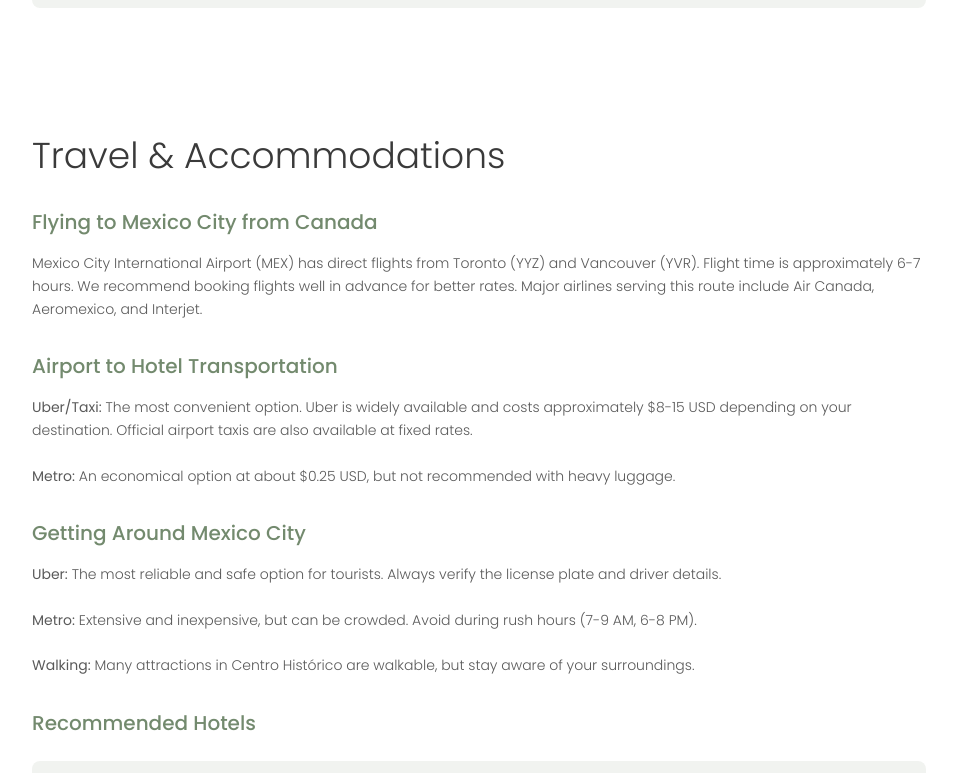
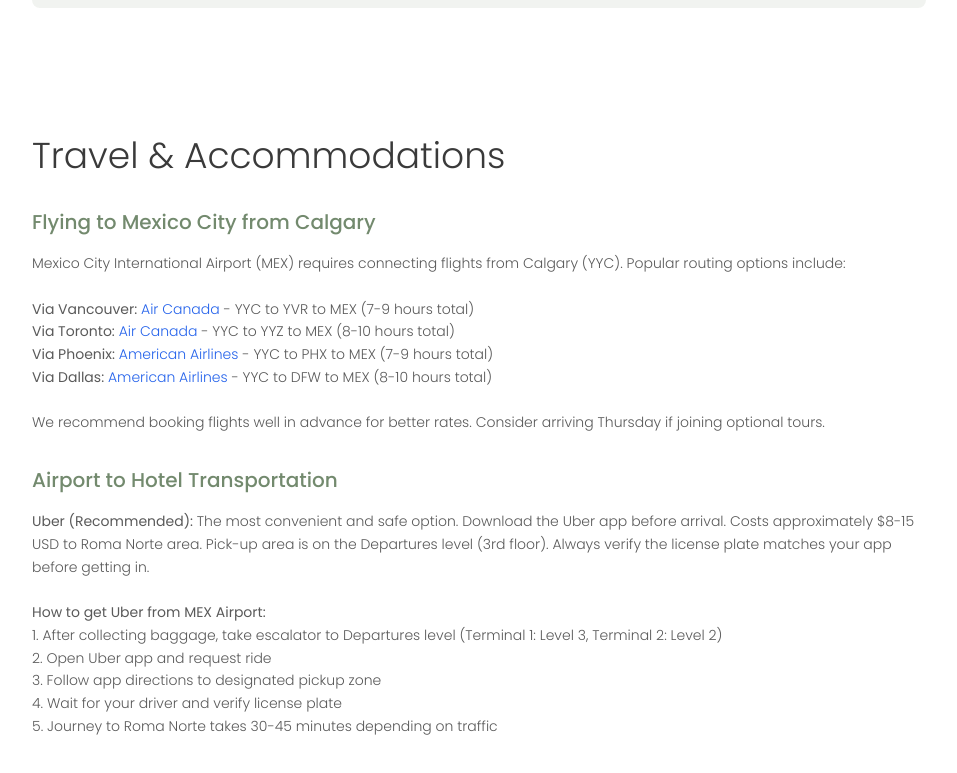
Before and after one commit to theplaylabs/layered-sticky-canvas, a React (Vite) app: page / in a window 1280 px wide. Shown: the part 2000-2773 px from the top of the page, without its empty margins (216-1173 px from the left). Built offline with nearby package versions, Linux system fonts and the light colour scheme.

Commit message:
Fix styling and content updates
Right-align "Join us in celebration", update flight info for Calgary, add Uber instructions, hotel recommendations near Roma Norte, and remove RSVP for farewell brunch.

```diff
--- a/src/pages/Index.tsx
+++ b/src/pages/Index.tsx
@@ -48,7 +48,7 @@ const Index = () => {
               </h2>
             </div>
 
-            <p className="text-sm font-primary font-light tracking-[0.3em] text-muted-foreground uppercase mt-4 relative z-10">
+            <p className="text-sm font-primary font-light tracking-[0.3em] text-muted-foreground uppercase mt-4 relative z-10 text-right">
               Join us in celebration
             </p>
           </div>
@@ -235,12 +235,20 @@ const Index = () => {
             {/* Getting to Mexico City */}
             <div className="space-y-4">
               <h3 className="text-xl font-primary font-medium" style={{ color: '#738a6e' }}>
-                Flying to Mexico City from Canada
+                Flying to Mexico City from Calgary
               </h3>
               <p className="text-sm font-primary font-light leading-relaxed" style={{ color: '#5a5a5a' }}>
-                Mexico City International Airport (MEX) has direct flights from Toronto (YYZ) and Vancouver (YVR).
-                Flight time is approximately 6-7 hours. We recommend booking flights well in advance for better rates.
-                Major airlines serving this route include Air Canada, Aeromexico, and Interjet.
+                Mexico City International Airport (MEX) requires connecting flights from Calgary (YYC). Popular routing options include:
+                <br /><br />
+                <strong>Via Vancouver:</strong> <a href="https://www.aircanada.com" target="_blank" rel="noopener noreferrer" className="text-blue-600 hover:underline">Air Canada</a> - YYC to YVR to MEX (7-9 hours total)
+                <br />
+                <strong>Via Toronto:</strong> <a href="https://www.aircanada.com" target="_blank" rel="noopener noreferrer" className="text-blue-600 hover:underline">Air Canada</a> - YYC to YYZ to MEX (8-10 hours total)
+                <br />
+                <strong>Via Phoenix:</strong> <a href="https://www.aa.com" target="_blank" rel="noopener noreferrer" className="text-blue-600 hover:underline">American Airlines</a> - YYC to PHX to MEX (7-9 hours total)
+                <br />
+                <strong>Via Dallas:</strong> <a href="https://www.aa.com" target="_blank" rel="noopener noreferrer" className="text-blue-600 hover:underline">American Airlines</a> - YYC to DFW to MEX (8-10 hours total)
+                <br /><br />
+                We recommend booking flights well in advance for better rates. Consider arriving Thursday if joining optional tours.
               </p>
             </div>
 
@@ -250,10 +258,16 @@ const Index = () => {
                 Airport to Hotel Transportation
               </h3>
               <p className="text-sm font-primary font-light leading-relaxed" style={{ color: '#5a5a5a' }}>
-                <strong>Uber/Taxi:</strong> The most convenient option. Uber is widely available and costs approximately $8-15 USD depending on your destination.
-                Official airport taxis are also available at fixed rates.
+                <strong>Uber (Recommended):</strong> The most convenient and safe option. Download the Uber app before arrival.
+                Costs approximately $8-15 USD to Roma Norte area. Pick-up area is on the Departures level (3rd floor).
+                Always verify the license plate matches your app before getting in.
                 <br /><br />
-                <strong>Metro:</strong> An economical option at about $0.25 USD, but not recommended with heavy luggage.
+                <strong>How to get Uber from MEX Airport:</strong>
+                <br />1. After collecting baggage, take escalator to Departures level (Terminal 1: Level 3, Terminal 2: Level 2)
+                <br />2. Open Uber app and request ride
+                <br />3. Follow app directions to designated pickup zone
+                <br />4. Wait for your driver and verify license plate
+                <br />5. Journey to Roma Norte takes 30-45 minutes depending on traffic
               </p>
             </div>
 
@@ -263,11 +277,14 @@ const Index = () => {
                 Getting Around Mexico City
               </h3>
               <p className="text-sm font-primary font-light leading-relaxed" style={{ color: '#5a5a5a' }}>
-                <strong>Uber:</strong> The most reliable and safe option for tourists. Always verify the license plate and driver details.
+                <strong>Uber (Recommended):</strong> The most reliable and safe option for tourists. Always verify the license plate and driver details before entering.
+                Most rides within the city cost $3-8 USD. UberX is the most common option.
                 <br /><br />
-                <strong>Metro:</strong> Extensive and inexpensive, but can be crowded. Avoid during rush hours (7-9 AM, 6-8 PM).
+                <strong>Metro:</strong> Extensive and inexpensive at about $0.25 USD, but can be very crowded. Avoid during rush hours (7-9 AM, 6-8 PM).
+                Generally safe but not ideal for tourists with luggage or valuables.
                 <br /><br />
-                <strong>Walking:</strong> Many attractions in Centro Histórico are walkable, but stay aware of your surroundings.
+                <strong>Walking:</strong> Roma Norte and Centro Histórico are very walkable neighborhoods. Stay aware of your surroundings,
+                especially at night. Our wedding venues are easily accessible by Uber from Roma Norte hotels.
               </p>
             </div>
 
@@ -281,15 +298,15 @@ const Index = () => {
                 <AccordionItem value="hotel-luxury" className="border-none">
                   <AccordionTrigger className="hover:no-underline py-3 px-4 rounded-lg bg-opacity-30" style={{ backgroundColor: 'rgba(115, 138, 110, 0.1)' }}>
                     <div className="text-left w-full">
-                      <h4 className="font-primary font-medium" style={{ color: '#3a3a3a' }}>Four Seasons Hotel Mexico City</h4>
-                      <p className="text-sm font-primary font-light" style={{ color: '#5a5a5a' }}>Luxury • Paseo de la Reforma</p>
-                      <p className="text-sm font-primary font-light" style={{ color: '#6a6a6a' }}>$300-500 USD/night</p>
+                      <h4 className="font-primary font-medium" style={{ color: '#3a3a3a' }}>The Brick Hotel</h4>
+                      <p className="text-sm font-primary font-light" style={{ color: '#5a5a5a' }}>Luxury • Roma Norte</p>
+                      <p className="text-sm font-primary font-light" style={{ color: '#6a6a6a' }}>$250-400 USD/night</p>
                     </div>
                   </AccordionTrigger>
                   <AccordionContent className="pt-2 pb-4 px-4">
                     <p className="text-sm font-primary font-light leading-relaxed" style={{ color: '#5a5a5a' }}>
-                      Located in the heart of Polanco, this luxury hotel offers exceptional service, beautiful rooms, and is close to many of our wedding events.
-                      Features include a spa, fitness center, and excellent restaurants.
+                      A sophisticated luxury hotel in the heart of Roma Norte, walking distance to trendy restaurants and cafes.
+                      Features beautiful design, rooftop terrace, and excellent service. Perfect location for our wedding festivities.
                     </p>
                   </AccordionContent>
                 </AccordionItem>
@@ -297,15 +314,15 @@ const Index = () => {
                 <AccordionItem value="hotel-boutique" className="border-none">
                   <AccordionTrigger className="hover:no-underline py-3 px-4 rounded-lg bg-opacity-30" style={{ backgroundColor: 'rgba(115, 138, 110, 0.1)' }}>
                     <div className="text-left w-full">
-                      <h4 className="font-primary font-medium" style={{ color: '#3a3a3a' }}>Hotel Downtown Mexico</h4>
-                      <p className="text-sm font-primary font-light" style={{ color: '#5a5a5a' }}>Boutique • Centro Histórico</p>
-                      <p className="text-sm font-primary font-light" style={{ color: '#6a6a6a' }}>$150-250 USD/night</p>
+                      <h4 className="font-primary font-medium" style={{ color: '#3a3a3a' }}>Casa Goliana</h4>
+                      <p className="text-sm font-primary font-light" style={{ color: '#5a5a5a' }}>Boutique • Roma Norte</p>
+                      <p className="text-sm font-primary font-light" style={{ color: '#6a6a6a' }}>$120-200 USD/night</p>
                     </div>
                   </AccordionTrigger>
                   <AccordionContent className="pt-2 pb-4 px-4">
                     <p className="text-sm font-primary font-light leading-relaxed" style={{ color: '#5a5a5a' }}>
-                      A stylish boutique hotel in the historic center, perfect for exploring the city's cultural attractions.
-                      Walking distance to many wedding venues and featuring modern amenities with colonial charm.
+                      A charming boutique hotel in a beautifully restored colonial mansion in Roma Norte.
+                      Features unique rooms, courtyard garden, and personalized service. Walking distance to local attractions and nightlife.
                     </p>
                   </AccordionContent>
                 </AccordionItem>
@@ -313,15 +330,15 @@ const Index = () => {
                 <AccordionItem value="hotel-budget" className="border-none">
                   <AccordionTrigger className="hover:no-underline py-3 px-4 rounded-lg bg-opacity-30" style={{ backgroundColor: 'rgba(115, 138, 110, 0.1)' }}>
                     <div className="text-left w-full">
-                      <h4 className="font-primary font-medium" style={{ color: '#3a3a3a' }}>Hotel Majestic</h4>
-                      <p className="text-sm font-primary font-light" style={{ color: '#5a5a5a' }}>Mid-Range • Zócalo</p>
-                      <p className="text-sm font-primary font-light" style={{ color: '#6a6a6a' }}>$80-150 USD/night</p>
+                      <h4 className="font-primary font-medium" style={{ color: '#3a3a3a' }}>Hotel Villa Condesa</h4>
+                      <p className="text-sm font-primary font-light" style={{ color: '#5a5a5a' }}>Mid-Range • Condesa (adjacent to Roma Norte)</p>
+                      <p className="text-sm font-primary font-light" style={{ color: '#6a6a6a' }}>$80-140 USD/night</p>
                     </div>
                   </AccordionTrigger>
                   <AccordionContent className="pt-2 pb-4 px-4">
                     <p className="text-sm font-primary font-light leading-relaxed" style={{ color: '#5a5a5a' }}>
-                      A historic hotel overlooking the main square (Zócalo), offering great value and a central location.
-                      Perfect for budget-conscious travelers who want to be in the heart of the action.
+                      A comfortable mid-range hotel in trendy Condesa neighborhood, just steps from Roma Norte.
+                      Offers clean, modern rooms with good amenities. Great value and easy access to wedding venues via Uber.
                     </p>
                   </AccordionContent>
                 </AccordionItem>
@@ -464,16 +481,6 @@ const Index = () => {
                   </Label>
                 </div>
 
-                <div className="flex items-center space-x-2">
-                  <Checkbox
-                    id="brunch"
-                    checked={formData.attendingFarewellBrunch}
-                    onCheckedChange={(checked) => setFormData({...formData, attendingFarewellBrunch: checked as boolean})}
-                  />
-                  <Label htmlFor="brunch" className="text-sm font-primary font-light" style={{ color: '#5a5a5a' }}>
-                    Farewell Brunch (Sunday, September 27)
-                  </Label>
-                </div>
               </div>
 
               <Button
```
